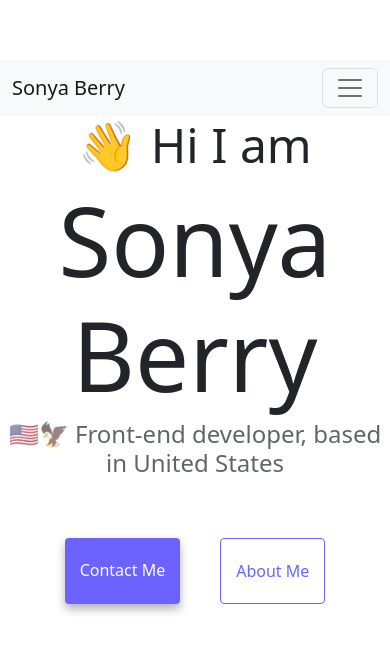
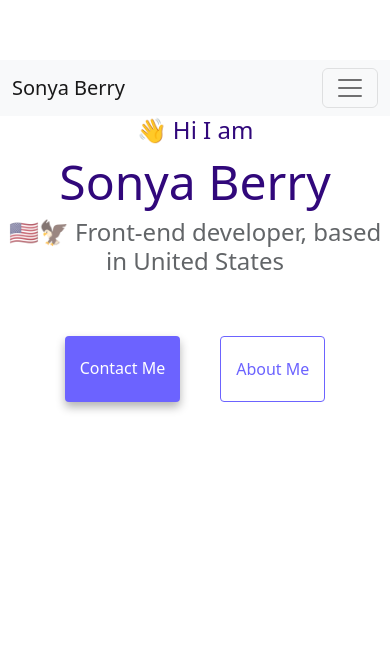
Before and after one commit to BerryPasse/My-Developer-Portfolio, a plain HTML site: page index.html in a window 390 px wide. Drawn offline with nearby package versions, Linux system fonts and the light colour scheme.

Commit message:
Update style.css

```diff
--- a/style.css
+++ b/style.css
@@ -91,3 +91,13 @@ p {
   max-width: 300px;
   padding: 10px;
 }
+@media (max-width: 576px) {
+  h1 {
+    color: #31087b;
+    font-size: 48px;
+  }
+  h2 {
+    font-size: 24px;
+    color: #31087b;
+  }
+}
```
